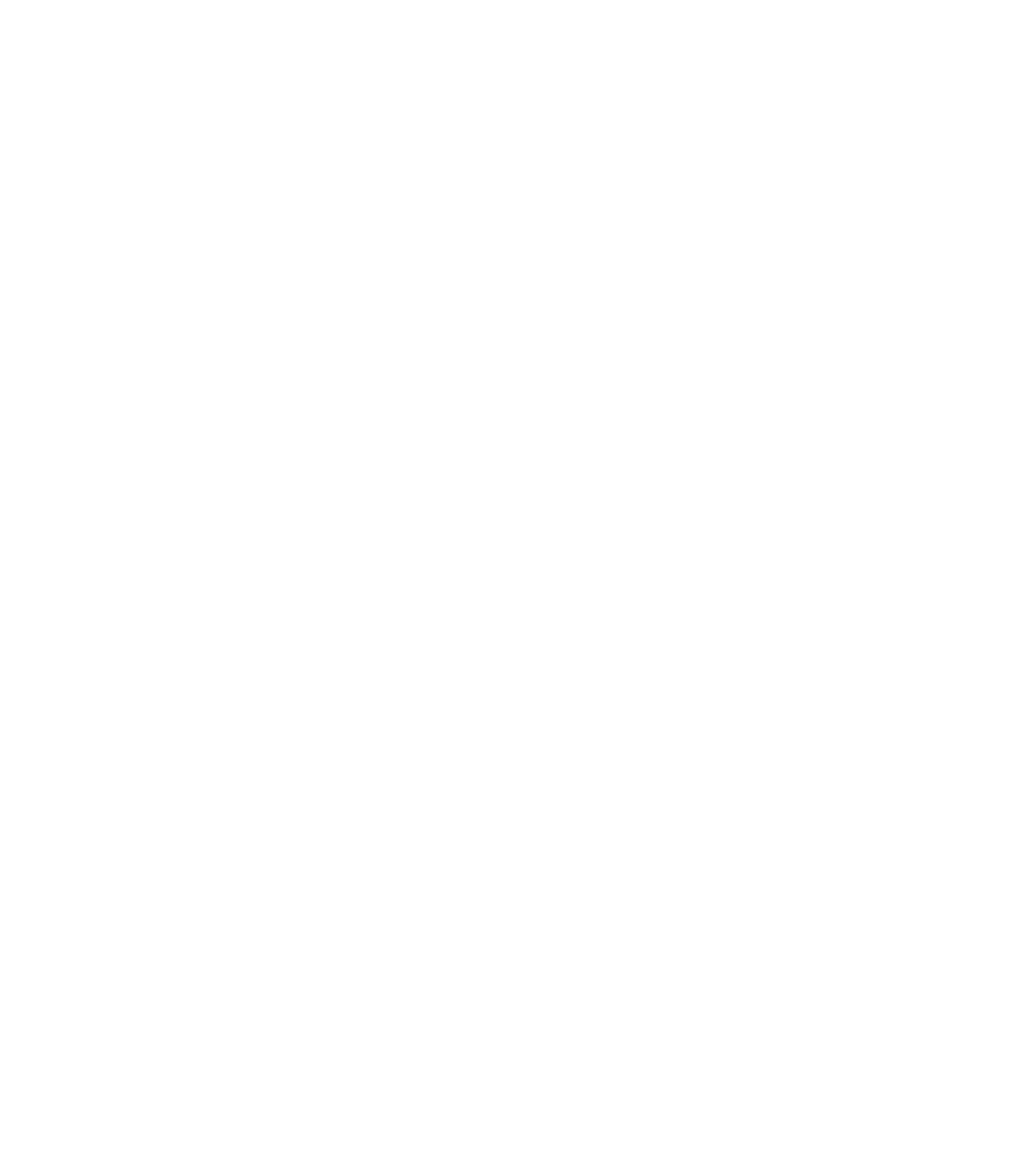
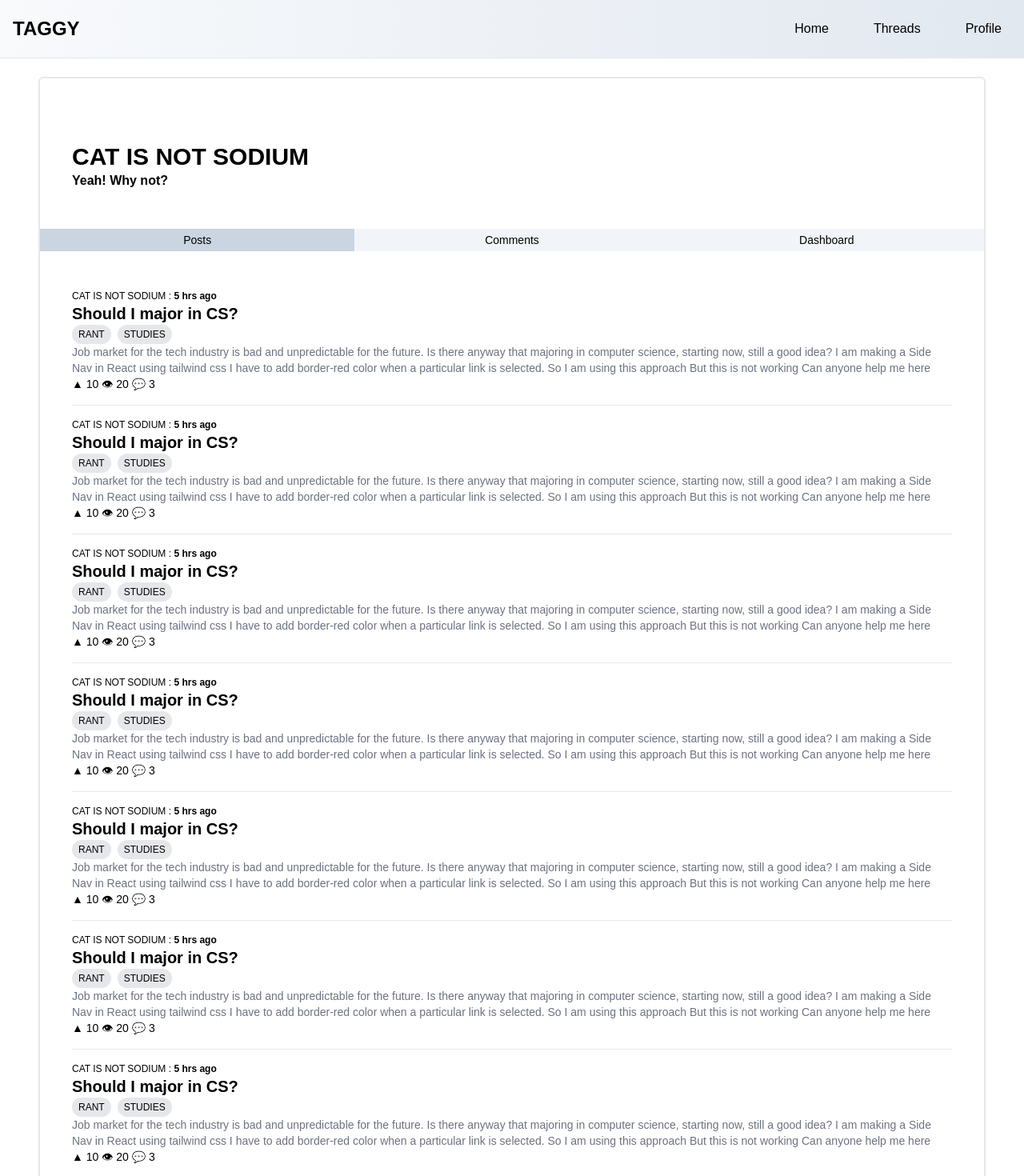
Before and after one commit to CATISNOTSODIUM/threadkeep-frontend, a React (Create React App) app: page /profile in a window 1280 px wide. Before the commit this address had no page. Shown: the top 1470 px of the page at 80% size. Before the commit the page ends 800 px from the top, so only its background shows below. Built offline with nearby package versions, Linux system fonts and the light colour scheme.

Commit message:
add profile route

```diff
--- a/src/App.tsx
+++ b/src/App.tsx
@@ -4,12 +4,14 @@
 import Home from './pages/landing-page.tsx';
 import Threads from './pages/threads.tsx';
 import SignIn from './pages/sign-in.tsx';
+import Profile from './pages/profile.tsx';
 export default function App() {
   return (
     <Routes>
       <Route path="/" element={<Home />} />
       <Route path="/threads" element={<Threads />} />
       <Route path="/signin" element={<SignIn />} />
+      <Route path="/profile" element={<Profile/>}/>
     </Routes>
   )
 
--- /dev/null
+++ b/src/pages/profile.tsx
@@ -0,0 +1,39 @@
+import * as React from 'react';
+import NavBar from '../components/common/nav-bar.tsx';
+import SideBar from '../components/common/side-bar.tsx';
+import ThreadCard from '../components/common/thread-card.tsx';
+
+export default function Profile() {
+    const name = "CAT IS NOT SODIUM";
+    const bio = "Yeah! Why not?";
+    return (
+    <div className=''>
+        <NavBar/>
+        <div className='h-full  flex flex-row  mx-12 lg:mx-12 my-24 gap-10'>
+            <div className='flex flex-col h-full w-full border-2 rounded-md py-10'>
+
+                <div className='px-10 py-10'>
+                    <div className='text-3xl font-bold '>{name}</div>
+                    <div className='text-base font-bold'>{bio}</div>
+                </div>
+                <div className='flex flex-row my-2'>
+                    <button className='w-full px-3 py-1 text-sm bg-slate-300'>Posts</button>
+                    <button className='w-full px-3 py-1 text-sm bg-slate-100'>Comments</button>
+                    <button className='w-full px-3 py-1 text-sm bg-slate-100'>Dashboard</button>
+                </div>
+                <div className='px-10 py-10  h-full'>
+                    <ThreadCard/>
+                    <ThreadCard/>
+                    <ThreadCard/>
+                    <ThreadCard/>
+                    <ThreadCard/>
+                    <ThreadCard/>
+                    <ThreadCard/>
+                    <ThreadCard/>
+                </div>
+            </div>
+        </div>
+
+    </div>
+    )
+}
```
